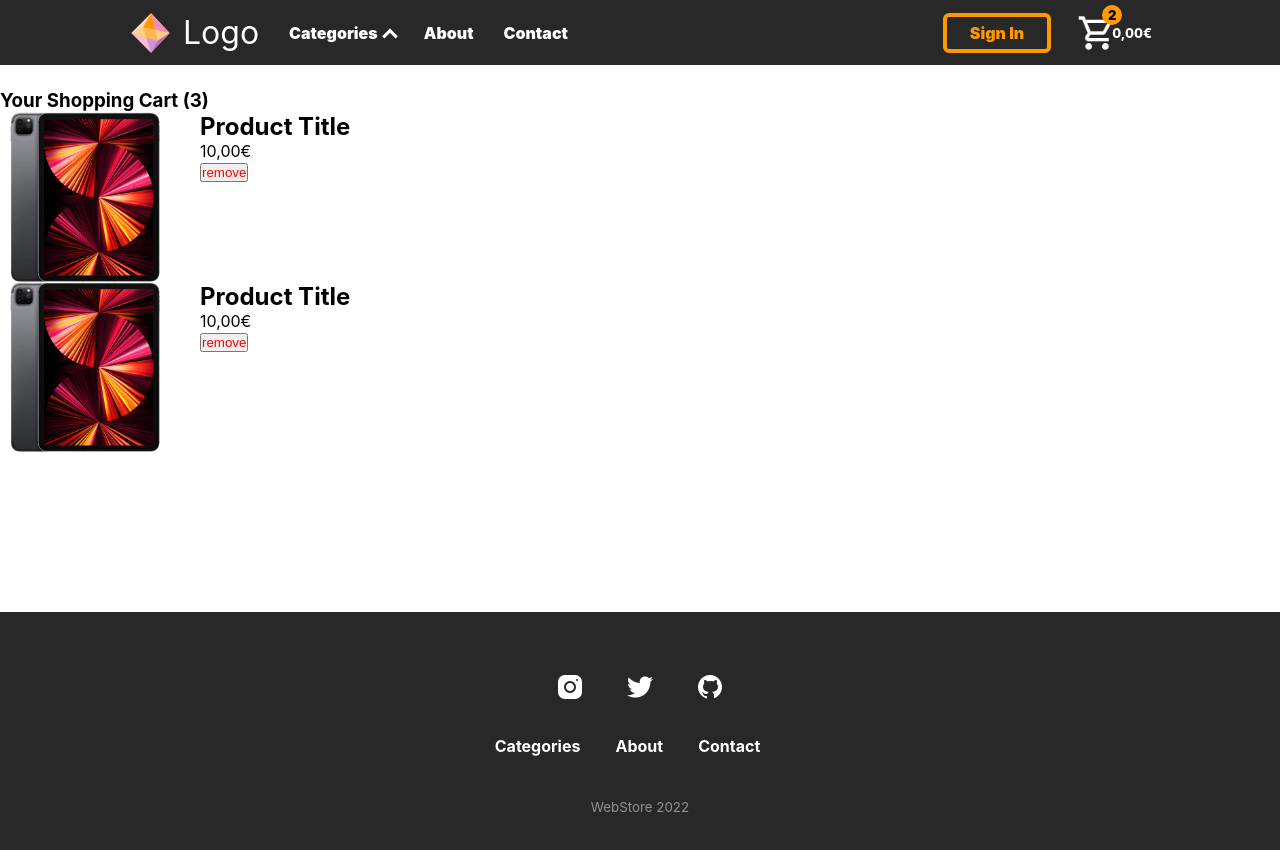
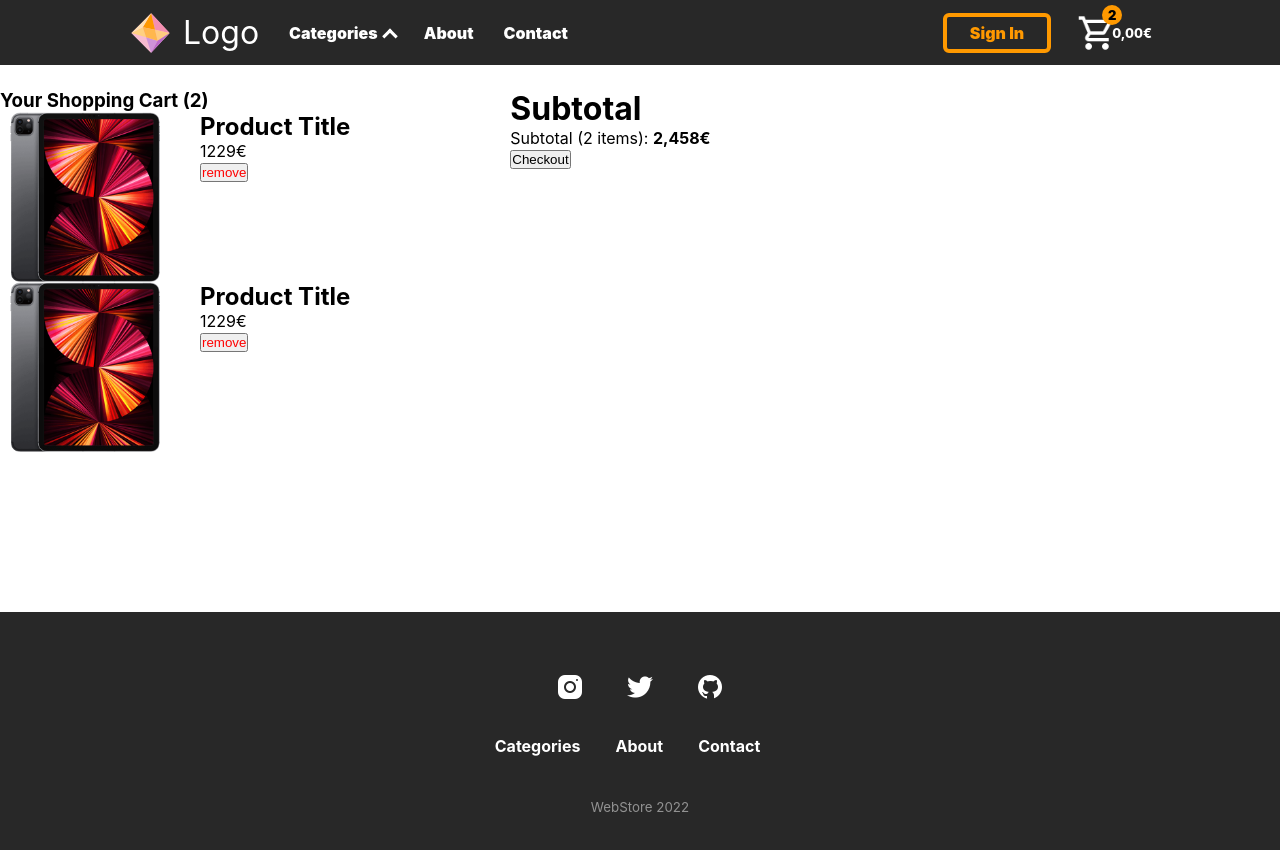
Before and after one commit to Elias227/React-webstore, a React (Create React App) app: page /cart in a window 1280 px wide. Shown: the top 850 px of the page. Built offline with nearby package versions, Linux system fonts and the light colour scheme.

Commit message:
added subtotal component with total price calculator to cart page

```diff
--- a/src/Pages/Cart/Cart.js
+++ b/src/Pages/Cart/Cart.js
@@ -2,6 +2,7 @@ import React from 'react';
 import "./Cart.css";
 import { useStateValue } from "../../StateProvider";
 import CheckoutProduct from "../../components/Products/CheckoutProduct";
+import SubTotal from "../../components/Subtotal/Subtotal";
 
 function Cart() {
   const [{ cart }] = useStateValue();
@@ -16,7 +17,7 @@ function Cart() {
           </div>
         ) : (
           <div>
-            <h3>Your Shopping Cart (3)</h3>
+            <h3>Your Shopping Cart ({cart.length})</h3>
 
             {cart?.map((item) => (
                 <CheckoutProduct
@@ -29,13 +30,9 @@ function Cart() {
           </div>
         )}
       </div>
-      {cart.lenght > 0 && (
+      {cart.length > 0 && (
         <div className="cart__right">
-          <h1>Subtotal</h1>
-          <p>Lorem ipsum dolor sit amet consectetur adipisicing elit. Dolore sapiente quidem debitis minima nobis voluptatibus expedita, perspiciatis eos aperiam fuga temporibus quaerat eveniet. Sunt sint temporibus architecto veniam modi quo!
-          Lorem ipsum dolor sit amet consectetur adipisicing elit. Ipsum libero non odio doloremque sapiente nihil suscipit omnis ipsa illo dolore tempora fugiat mollitia voluptatibus odit consequuntur facilis, tempore ex harum.
-          </p>
-          {/* <SubTotal /> */}
+          <SubTotal />
         </div>
       )}
     </div>
--- a/src/Pages/Home/Home.js
+++ b/src/Pages/Home/Home.js
@@ -14,7 +14,7 @@ function Home() {
         id="285620"
         title="Product Title"
         description="Lorem ipsum dolor sit amet, consectetur adipiscing elit, sed do eiusmod tempor incididunt ut labore et dolore magna aliqua. Ut enim ad minim veniam, quis nostrud exercitation ullamco laboris nisi ut aliquip ex ea commodo consequat."
-        price={"10,00"}
+        price={1229}
         rating={5}
         image="/images/01_AppleiPadPro112021128Gt5G_grey.png"
       />
@@ -22,7 +22,7 @@ function Home() {
         id="873654"
         title="Product Title"
         description="Lorem ipsum dolor sit amet, consectetur adipiscing elit, sed do eiusmod tempor incididunt ut labore et dolore magna aliqua. Ut enim ad minim veniam, quis nostrud exercitation ullamco laboris nisi ut aliquip ex ea commodo consequat."
-        price={"10,00"}
+        price={897}
         rating={5}
         image="/images/7a800dc93ffa6a45af04c2b49a75a4af.png"
       />
@@ -36,21 +36,21 @@ function Home() {
       <Product
         id="134786"
         title="Product Title"
-        price={"10,00"}
+        price={10.00}
         rating={5}
         image="/images/battery-bank.png"
       />
       <Product
         id="349586"
         title="Product Title"
-        price={"10,00"}
+        price={150}
         rating={5}
         image="/images/Speaker.png"
       />
       <Product
         id="923456"
         title="Product Title"
-        price={"10,00"}
+        price={444}
         rating={5}
         image="/images/Television.png"
       />
@@ -59,21 +59,21 @@ function Home() {
       <Product
         id="285643"
         title="Product Title"
-        price={"10,00"}
+        price={15.00}
         rating={5}
         image="/images/1966px-Rubik's_cube.png"
       />
       <Product
         id="982357"
         title="Product Title"
-        price={"10,00"}
+        price={1.199}
         rating={5}
         image="/images/Canon-90d-18-135mm-02-550x550.png"
       />
       <Product
         id="394873"
         title="Product Title"
-        price={"10,00"}
+        price={24.90}
         rating={5}
         image="/images/Apple-USB-C-Charge-Cable-(1m).png"
       />
--- /dev/null
+++ b/src/components/Subtotal/Subtotal.css
@@ -0,0 +1,3 @@
+.subtotal {
+  margin-left: 10em;
+}
--- /dev/null
+++ b/src/components/Subtotal/Subtotal.js
@@ -0,0 +1,35 @@
+import React from 'react';
+import "./Subtotal.css";
+import CurrencyFormat from 'react-currency-format';
+import { useStateValue } from "../../StateProvider";
+import { getCartTotal } from '../../reducer';
+
+function Subtotal() {
+  const [{ cart }, dispatch] = useStateValue();
+
+  return (
+    <div className="subtotal">
+      <h1>Subtotal</h1>
+
+      <CurrencyFormat
+        renderText={(value) => (
+          <>
+            <p>
+              Subtotal ({cart.length} items): <strong>{` ${value} `}</strong>
+            </p>
+          </>
+        )}
+
+        decimalScale={2}
+        value={getCartTotal(cart)}
+        displayType={"text"}
+        thousandSeparator={true}
+        suffix={"€"}
+      />
+
+      <button>Checkout</button>
+    </div>
+  )
+}
+
+export default Subtotal
--- a/src/reducer.js
+++ b/src/reducer.js
@@ -3,20 +3,23 @@ export const initialState = {
     {
       id: "285620",
       title: "Product Title",
-      price: "10,00",
+      price: 1229,
       rating: 5,
       image: "/images/01_AppleiPadPro112021128Gt5G_grey.png"
     },
     {
       id: "285620",
       title: "Product Title",
-      price: "10,00",
+      price: 1229,
       rating: 5,
       image: "/images/01_AppleiPadPro112021128Gt5G_grey.png"
     },
   ],
   user: null,
 };
+
+export const getCartTotal = (cart) =>
+  cart?.reduce((amount, item) => item.price + amount, 0);
 
 const reducer = (state, action) => {
   console.log(action);
```
